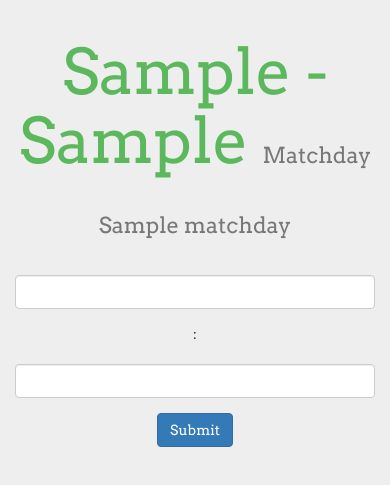
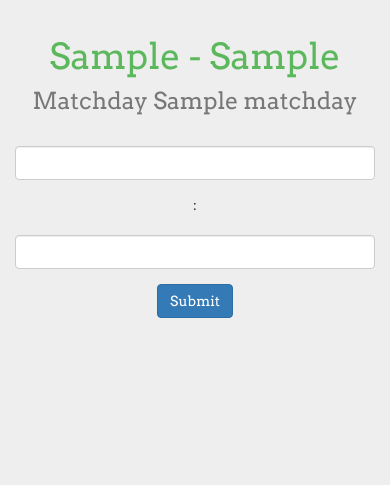
Before and after one commit to xsteadfastx/praeger, a Flask app: template app/templates/bet.html in a window 390 px wide. Shown: the part 55-540 px from the top of the page. Run offline with Flask 2, Linux system fonts and the light colour scheme; the template is opened without the code that fills it: values that come from a table or form of the project are taken from there, most other values are stand-ins (such as "Sample title", 1, 10 or a date in 2020); a database or web service that is not in the repository returns one stand-in record (values such as "Sample title"); data that the repository does not hold is empty; parts of the project's set-up code (start-up, migrations or seed data) failed here and were passed over; some libraries are stand-ins or nearby versions.

Commit message:
made header a little smaller for better responsive design

```diff
--- a/app/static/css/style.css
+++ b/app/static/css/style.css
@@ -5,7 +5,6 @@ body {
 h1 {
 	text-align: center;
 	color: #5cb85c;
-	font-size: 450%;
 }
 .jumbotron {
 	background-color: #eee;
@@ -13,6 +12,3 @@ h1 {
 .navbar-default .navbar-brand {
 	color: #5cb85c;
 }
-h1 small, .h1 small, h2 small, .h2 small, h3 small, .h3 small, h1 .small, .h1 .small, h2 .small, .h2 .small, h3 .small, .h3 .small {
-	    font-size: 35%;
-}
```
